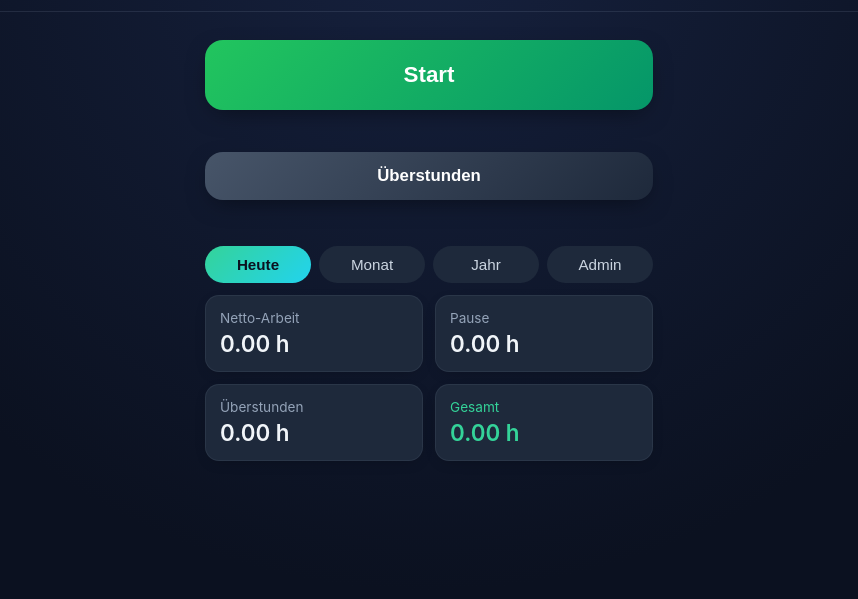
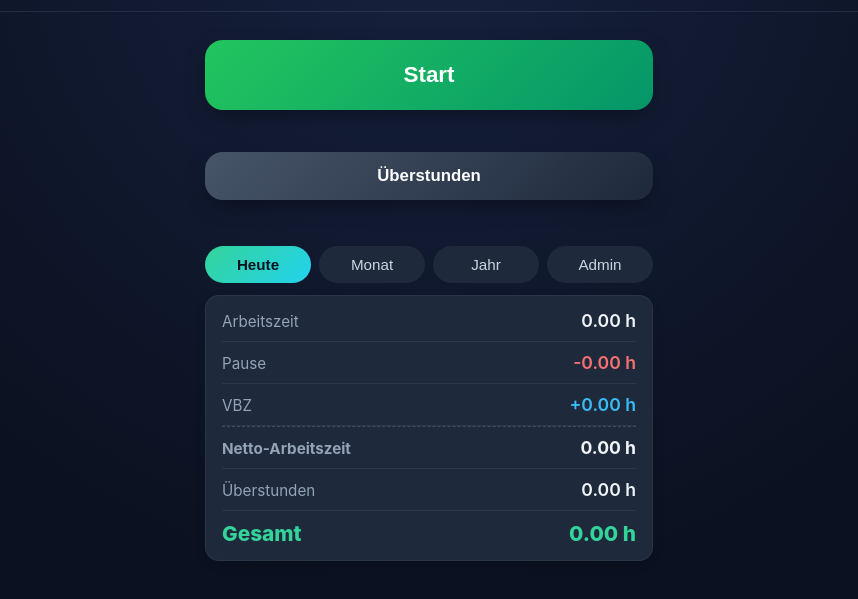
Before and after one commit to ManuLeaN/zeiterfassung, a website: page public/index.html in a window 1280 px wide. Shown: the part 75-674 px from the top of the page, without its empty margins (211-1069 px from the left). Drawn offline with Linux system fonts and the light colour scheme; no server answers.

Commit message:
Add VBZ (Vorbereitungszeit) as a fixed daily addition
0.4 h are added on every day with tracked work time, alongside the
existing 30-minute break deduction. The "Heute" tab now shows the
full composition: raw work time, break, VBZ, net work time,
overtime, and total.

Co-Authored-By: Claude Sonnet 5 <noreply@anthropic.com>

```diff
--- a/public/app.js
+++ b/public/app.js
@@ -11,8 +11,15 @@
   let viewMonth = new Date(); // first-of-month reference for the "Monat" tab
   let viewYear = new Date().getFullYear();
 
+  const BREAK_MINUTES = 30;
+  const VBZ_MINUTES = 24; // Vorbereitungszeit: 0.4 h pro Arbeitstag
+
   function fmtHours(minutes) {
     return (Math.round((minutes / 60) * 100) / 100).toFixed(2) + ' h';
+  }
+
+  function fmtSigned(minutes, sign) {
+    return sign + (Math.round((minutes / 60) * 100) / 100).toFixed(2) + ' h';
   }
 
   function elapsedMinutes(iso) {
@@ -91,12 +98,15 @@
   function renderLiveDay() {
     const rawWork = daySummary.rawWorkMinutes + (status.work.running ? elapsedMinutes(status.work.startedAt) : 0);
     const overtime = daySummary.overtimeMinutes + (status.overtime.running ? elapsedMinutes(status.overtime.startedAt) : 0);
-    const breakMin = rawWork > 0 ? 30 : 0;
-    const net = rawWork > 0 ? Math.max(0, rawWork - 30) : 0;
+    const breakMin = rawWork > 0 ? BREAK_MINUTES : 0;
+    const vbzMin = rawWork > 0 ? VBZ_MINUTES : 0;
+    const net = rawWork > 0 ? Math.max(0, rawWork - breakMin + vbzMin) : 0;
     const total = net + overtime;
 
+    document.getElementById('dayRaw').textContent = fmtHours(rawWork);
+    document.getElementById('dayBreak').textContent = fmtSigned(breakMin, '-');
+    document.getElementById('dayVbz').textContent = fmtSigned(vbzMin, '+');
     document.getElementById('dayNet').textContent = fmtHours(net);
-    document.getElementById('dayBreak').textContent = fmtHours(breakMin);
     document.getElementById('dayOvertime').textContent = fmtHours(overtime);
     document.getElementById('dayTotal').textContent = fmtHours(total);
   }
--- a/public/index.html
+++ b/public/index.html
@@ -37,11 +37,13 @@
   </nav>
 
   <section id="tab-day" class="tab-panel active">
-    <div class="summary-grid">
-      <div><span class="label">Netto-Arbeit</span><span id="dayNet" class="value">0.00 h</span></div>
-      <div><span class="label">Pause</span><span id="dayBreak" class="value">0.00 h</span></div>
-      <div><span class="label">Überstunden</span><span id="dayOvertime" class="value">0.00 h</span></div>
-      <div><span class="label total">Gesamt</span><span id="dayTotal" class="value total">0.00 h</span></div>
+    <div class="breakdown">
+      <div class="breakdown-row"><span class="label">Arbeitszeit</span><span id="dayRaw" class="value">0.00 h</span></div>
+      <div class="breakdown-row subtract"><span class="label">Pause</span><span id="dayBreak" class="value">-0.00 h</span></div>
+      <div class="breakdown-row add"><span class="label">VBZ</span><span id="dayVbz" class="value">+0.00 h</span></div>
+      <div class="breakdown-row result"><span class="label">Netto-Arbeitszeit</span><span id="dayNet" class="value">0.00 h</span></div>
+      <div class="breakdown-row"><span class="label">Überstunden</span><span id="dayOvertime" class="value">0.00 h</span></div>
+      <div class="breakdown-row total"><span class="label total">Gesamt</span><span id="dayTotal" class="value total">0.00 h</span></div>
     </div>
   </section>
 
--- a/public/styles.css
+++ b/public/styles.css
@@ -108,6 +108,38 @@ main {
 .label { color: #94a3b8; font-size: 0.85rem; }
 .value { font-size: 1.4rem; font-weight: 600; }
 .value.total, .label.total { color: #34d399; }
+
+.breakdown {
+  background: #1e293b;
+  border: 1px solid rgba(148, 163, 184, 0.1);
+  border-radius: 14px;
+  padding: 4px 16px;
+  box-shadow: 0 4px 16px -8px rgba(0, 0, 0, 0.4);
+}
+.breakdown-row {
+  display: flex;
+  justify-content: space-between;
+  align-items: baseline;
+  padding: 10px 0;
+  border-bottom: 1px solid rgba(148, 163, 184, 0.12);
+}
+.breakdown-row:last-child { border-bottom: none; }
+.breakdown-row .label { font-size: 0.95rem; }
+.breakdown-row .value { font-size: 1.1rem; }
+.breakdown-row.subtract .value { color: #f87171; }
+.breakdown-row.add .value { color: #38bdf8; }
+.breakdown-row.result {
+  border-top: 1px dashed rgba(148, 163, 184, 0.3);
+  border-bottom: 1px solid rgba(148, 163, 184, 0.12);
+}
+.breakdown-row.result .label,
+.breakdown-row.result .value { font-weight: 700; }
+.breakdown-row.total .label,
+.breakdown-row.total .value {
+  color: #34d399;
+  font-size: 1.3rem;
+  font-weight: 800;
+}
 .nav-row {
   display: flex;
   align-items: center;
```
Also changed, not shown: server.js (+11 -3 lines).
